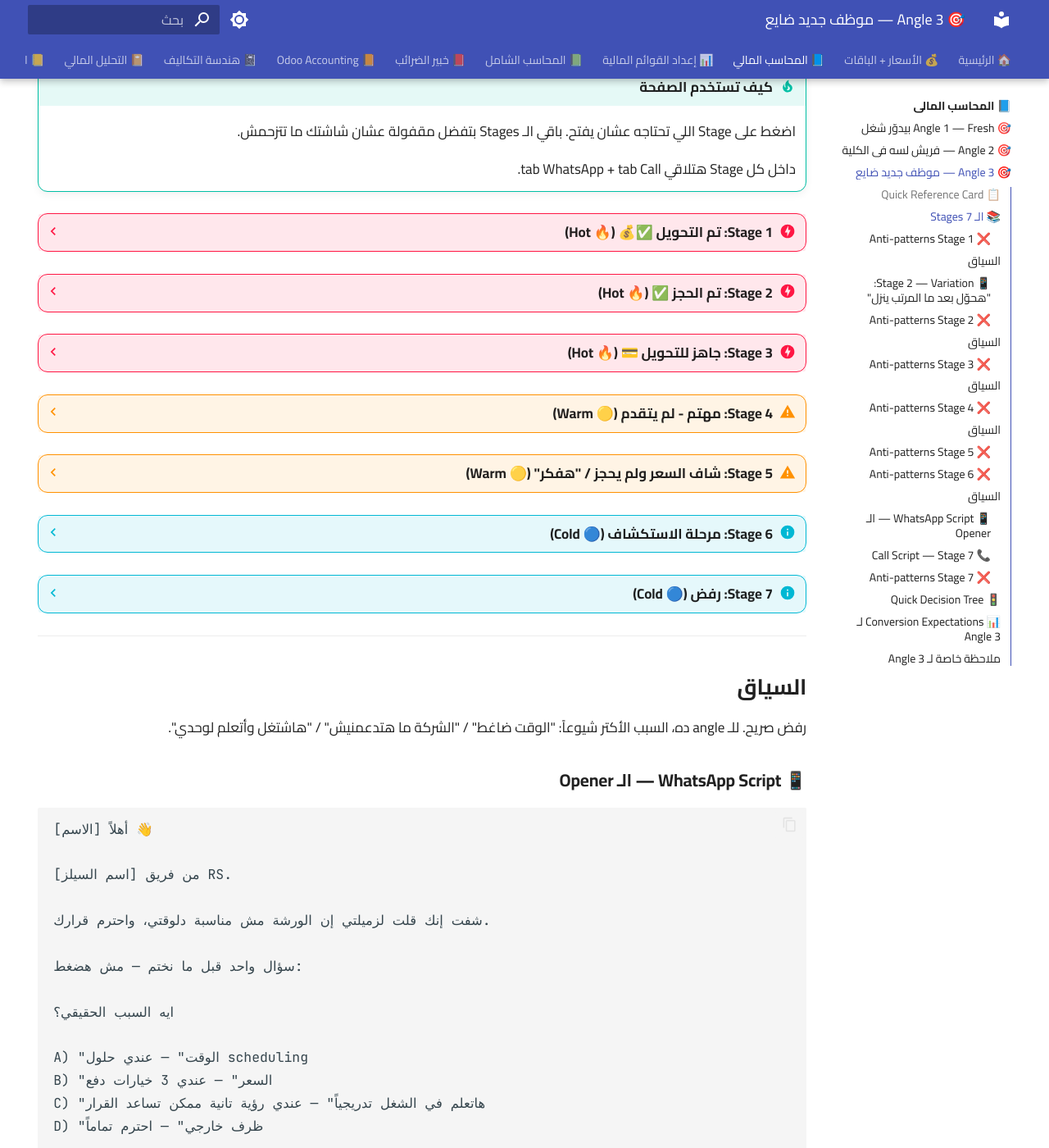
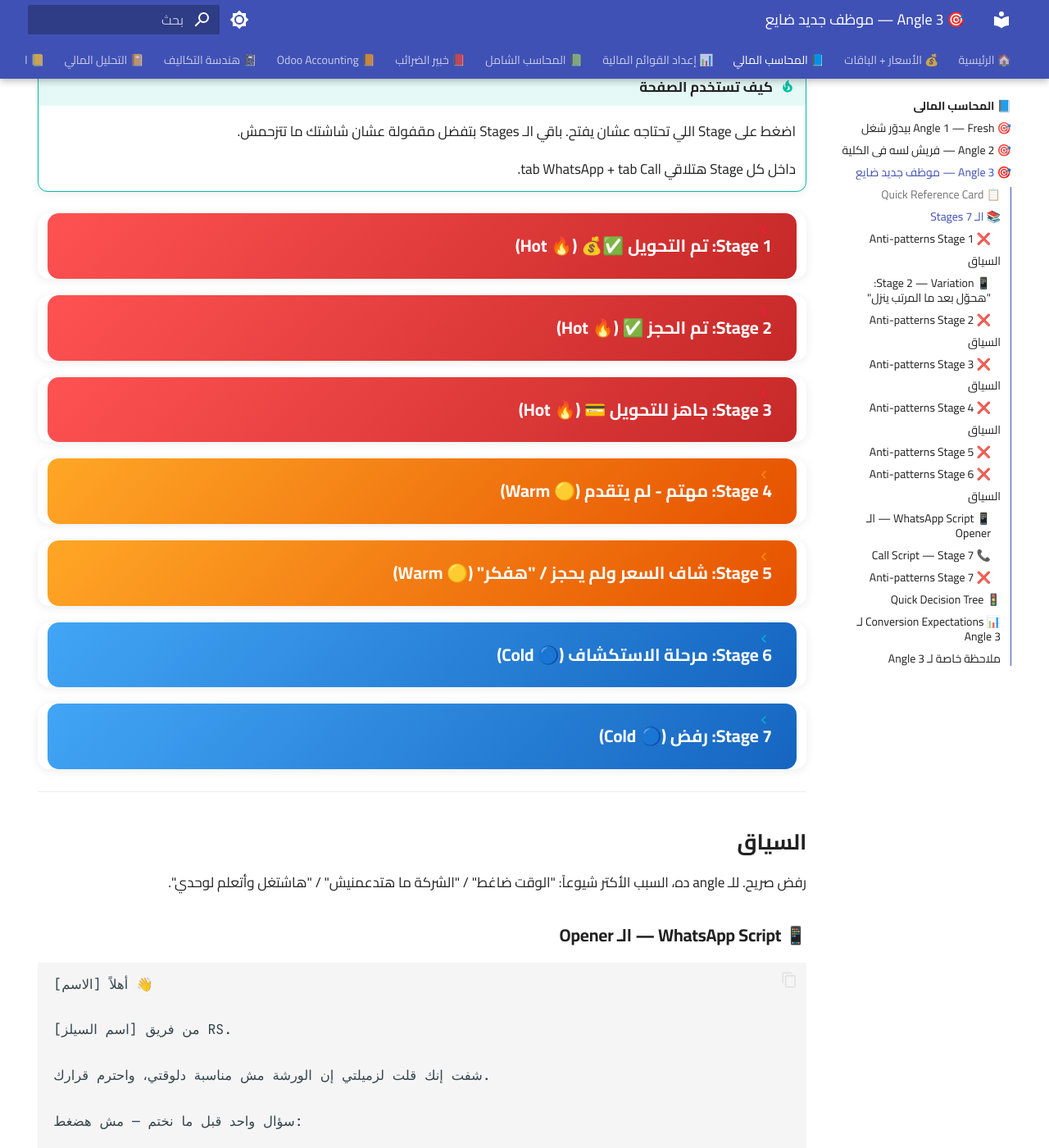
Before and after one commit to Performancepsycho/rs-sales-playbook, an MkDocs documentation site: the page built from docs/scripts/financial-accountant/angle-3-new-employee.md, in a window 1280 px wide and 1400 px high, scrolled down 1015 px. Shown: the whole window at 82% size. Built offline with MkDocs 1.6.1 and Material for MkDocs 9.7.7, drawn with Linux system fonts in a browser that asks for light colours.

Commit message:
Fix CSS selectors: details.danger not details.admonition.danger

```diff
--- a/docs/assets/custom.css
+++ b/docs/assets/custom.css
@@ -179,7 +179,7 @@
    ============================================ */
 
 /* Reset Material's default admonition styling for our stages */
-.md-typeset details.admonition {
+.md-typeset details {
   border: none !important;
   border-radius: 14px !important;
   margin: 1rem 0 !important;
@@ -189,17 +189,17 @@
   background: var(--md-default-bg-color) !important;
 }
 
-.md-typeset details.admonition:hover {
+.md-typeset details:hover {
   box-shadow: 0 8px 24px rgba(0, 0, 0, 0.12) !important;
   transform: translateY(-2px);
 }
 
-.md-typeset details.admonition[open] {
+.md-typeset details[open] {
   box-shadow: 0 12px 32px rgba(0, 0, 0, 0.15) !important;
 }
 
 /* Summary (the clickable header) */
-.md-typeset details.admonition > summary {
+.md-typeset details > summary {
   padding: 1.1rem 1.5rem !important;
   font-size: 1.05rem !important;
   font-weight: 700 !important;
@@ -214,11 +214,11 @@
   transition: all 0.2s ease;
 }
 
-.md-typeset details.admonition > summary::before {
+.md-typeset details > summary::before {
   display: none !important;
 }
 
-.md-typeset details.admonition > summary::after {
+.md-typeset details > summary::after {
   content: "▼";
   position: absolute;
   inset-inline-start: 1.5rem;
@@ -228,80 +228,80 @@
   opacity: 0.85;
 }
 
-.md-typeset details.admonition[open] > summary::after {
+.md-typeset details[open] > summary::after {
   transform: rotate(180deg);
 }
 
 /* Hot stages — Red gradient */
-.md-typeset details.admonition.danger > summary {
+.md-typeset details.danger > summary {
   background: var(--rs-hot-gradient) !important;
   color: white !important;
   border-bottom: 0 !important;
 }
 
-.md-typeset details.admonition.danger[open] > summary {
+.md-typeset details.danger[open] > summary {
   border-bottom-left-radius: 0 !important;
   border-bottom-right-radius: 0 !important;
 }
 
 /* Warm stages — Orange gradient */
-.md-typeset details.admonition.warning > summary {
+.md-typeset details.warning > summary {
   background: var(--rs-warm-gradient) !important;
   color: white !important;
   border-bottom: 0 !important;
 }
 
-.md-typeset details.admonition.warning[open] > summary {
+.md-typeset details.warning[open] > summary {
   border-bottom-left-radius: 0 !important;
   border-bottom-right-radius: 0 !important;
 }
 
 /* Cold stages — Blue gradient */
-.md-typeset details.admonition.info > summary {
+.md-typeset details.info > summary {
   background: var(--rs-cold-gradient) !important;
   color: white !important;
   border-bottom: 0 !important;
 }
 
-.md-typeset details.admonition.info[open] > summary {
+.md-typeset details.info[open] > summary {
   border-bottom-left-radius: 0 !important;
   border-bottom-right-radius: 0 !important;
 }
 
 /* Body of accordion */
-.md-typeset details.admonition > *:not(summary) {
+.md-typeset details > *:not(summary) {
   padding: 0 1.5rem !important;
   background: var(--md-default-bg-color) !important;
 }
 
-.md-typeset details.admonition > *:not(summary):first-of-type {
+.md-typeset details > *:not(summary):first-of-type {
   padding-top: 1.25rem !important;
 }
 
-.md-typeset details.admonition > *:not(summary):last-child {
+.md-typeset details > *:not(summary):last-child {
   padding-bottom: 1.25rem !important;
 }
 
 /* Tabbed sets inside accordions */
-.md-typeset details.admonition .tabbed-set {
+.md-typeset details .tabbed-set {
   margin: 1rem 0 !important;
 }
 
-.md-typeset details.admonition .tabbed-labels > label {
+.md-typeset details .tabbed-labels > label {
   font-weight: 700 !important;
   font-size: 0.95rem !important;
 }
 
 /* Better spacing for headings inside accordions */
-.md-typeset details.admonition h2,
-.md-typeset details.admonition h3,
-.md-typeset details.admonition h4 {
+.md-typeset details h2,
+.md-typeset details h3,
+.md-typeset details h4 {
   margin-top: 1.25rem !important;
   margin-bottom: 0.5rem !important;
   font-size: 1rem !important;
 }
 
-.md-typeset details.admonition h2 {
+.md-typeset details h2 {
   font-size: 1.05rem !important;
   color: var(--md-primary-fg-color);
   border-bottom: 2px solid var(--md-default-fg-color--lightest);
```
